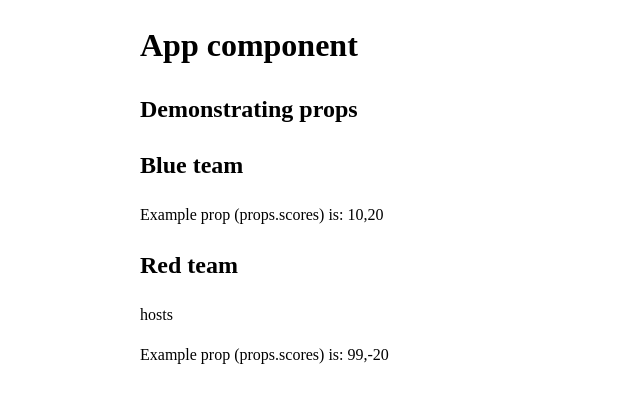
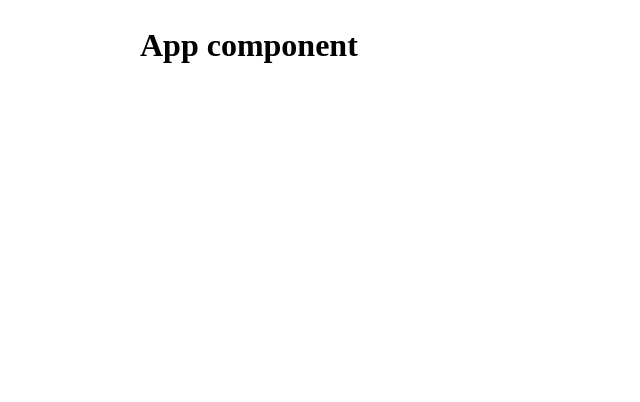
Before and after one commit to OluC94/random-picker-react, a React (Vite) app: page / in a window 1280 px wide. Shown: the top 402 px of the page, without its empty margins (0-640 px from the left). Built offline with nearby package versions, Linux system fonts and the light colour scheme.

Commit message:
initial commit

```diff
--- a/src/App.jsx
+++ b/src/App.jsx
@@ -1,10 +1,9 @@
-import { DemonstratingProps } from "./components/demo/DemonstratingProps";
+
 
 function App() {
     return (
         <div>
             <h1>App component</h1>
-            <DemonstratingProps />
         </div>
     );
 }
--- a/src/components/demo/DemonstratingProps.jsx
+++ /dev/null
@@ -1,14 +0,0 @@
-//This set of components demonstrates prop-types and eslint support around props
-//You can delete the contents of components/demo
-
-import { Team } from "./Team";
-
-export function DemonstratingProps() {
-    return (
-        <div>
-            <h2>Demonstrating props</h2>
-            <Team title="blue team" scores={[10, 20]} />
-            <Team title="red team" scores={[99, -20]} subtitle="hosts" />
-        </div>
-    );
-}
--- a/src/components/demo/Team.jsx
+++ /dev/null
@@ -1,20 +0,0 @@
-import PropTypes from "prop-types";
-import { capitalise } from "./capitalise";
-
-export function Team(props) {
-    return (
-        <div>
-            <h2>{capitalise(props.title)}</h2>
-            {props.subtitle && <p>{props.subtitle}</p>}
-            <p>Example prop (props.scores) is: {props.scores.join()}</p>
-        </div>
-    );
-}
-
-//Optional but recommended
-//If you don't specify prop types, disable the rule in .eslintrc.cjs
-Team.propTypes = {
-    title: PropTypes.string.isRequired,
-    scores: PropTypes.arrayOf(PropTypes.number).isRequired,
-    subtitle: PropTypes.string,
-};
```
